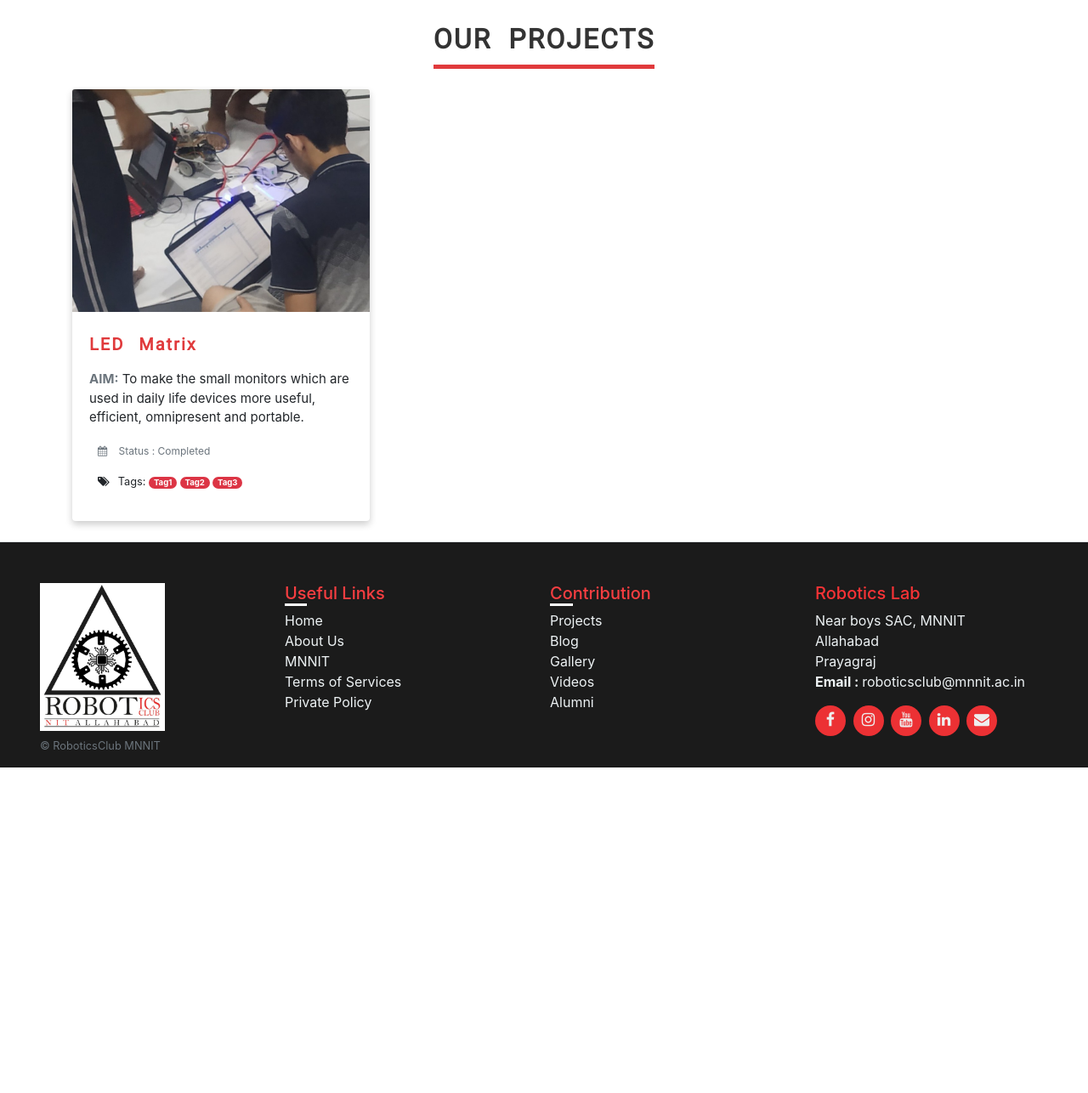
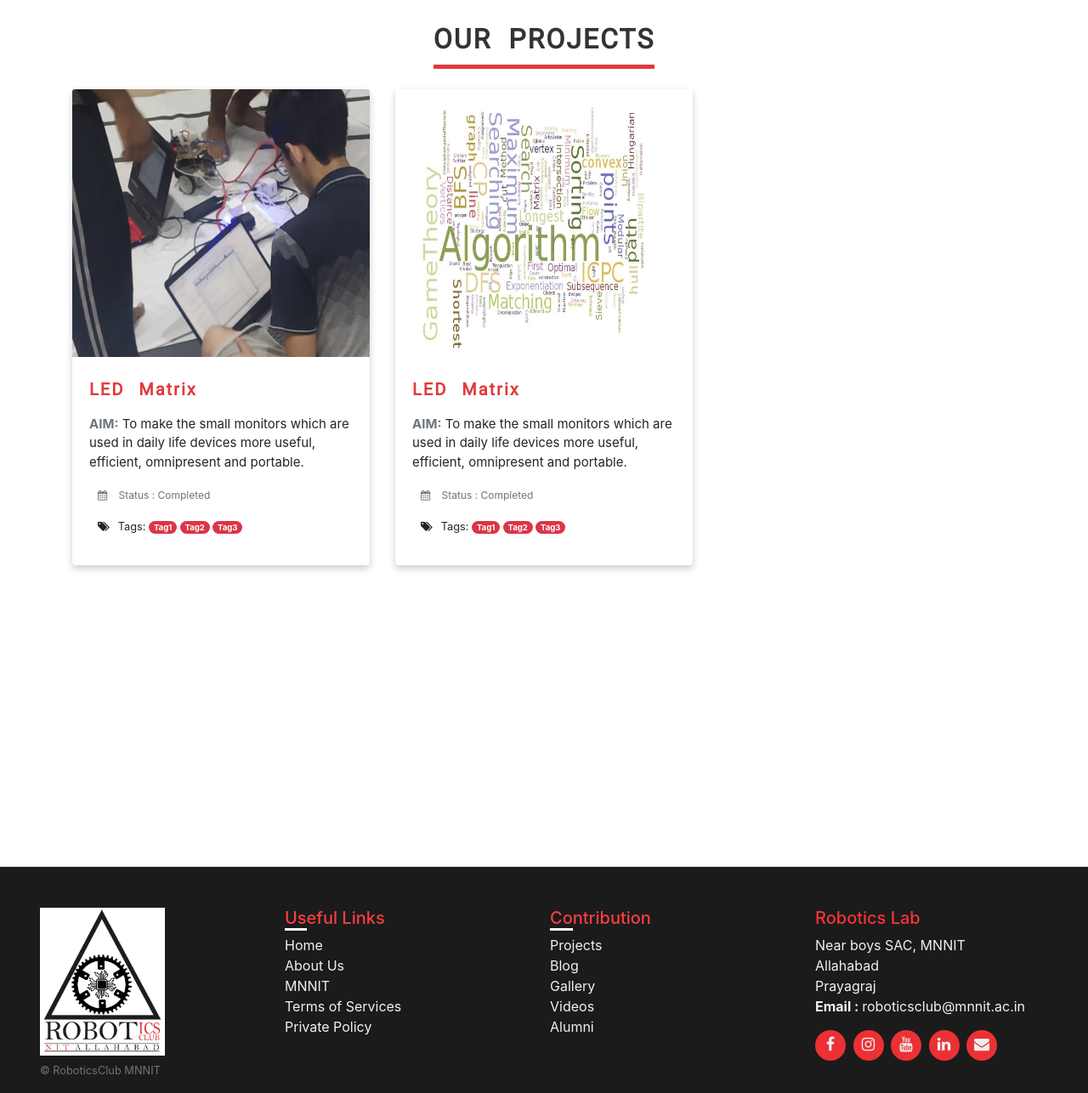
Before and after one commit to MNNIT-Robotics-Club-Official/Robotics_Club_Website, a Django app: page /projects/ in a window 1280 px wide. Shown: the part 76-1362 px from the top of the page at 85% size. Before the commit the page ends 979 px from the top, so only its background shows below. Run offline with Django 3.2, Linux system fonts and the light colour scheme; some libraries are stand-ins or nearby versions.

Commit message:
images resized

```diff
--- a/project/templates/project/projects.html
+++ b/project/templates/project/projects.html
@@ -51,6 +51,33 @@ Projects
                 </a>
             </div>
 
+            <div class="col-md-4">
+                <a href="/projects/details">
+                <div class="card">
+                    <div class="card-image">
+                        <img class="card-img-top" src="{% static 'img/code2.jpg'%}" alt="">
+                    </div>
+                    <div class="card-body">
+                        <h5 class="card-title">LED Matrix</h5>
+                        <p class="card-text">
+                          <b class="text-muted">AIM:</b>
+                          To make the small monitors which are used in daily life devices more useful, efficient, omnipresent and portable.
+                        </p>
+                        <p class="card-text">
+                            <small class="text-muted">
+                                <i class="fa fa-calendar"></i> Status : Completed</p>
+                                <p><i class="fa fa-tags"></i>Tags:
+                                    <a href="#" class="badge badge-pill badge-danger">Tag1</a>
+                                    <a href="#" class="badge badge-pill badge-danger">Tag2</a>
+                                    <a href="#" class="badge badge-pill badge-danger">Tag3</a>
+                                </p>
+                            </small>
+                        </p>
+                    </div>
+                </div>
+                </a>
+            </div>
+
             <!--end for-->
             {#{% endfor %}#}
         </div>
--- a/static/css/project.css
+++ b/static/css/project.css
@@ -74,15 +74,19 @@
 .card {
   box-shadow: 0 4px 8px 0 rgba(0, 0, 0, 0.2);
   border: none;
+  margin-bottom: 330px;
 }
 
 .card-image{
   overflow: hidden;
   z-index: 9;
-  max-width: 100%;
+  width: 350px;
+  height: 315px;
 }
 
 .card img{
+  width: 100%;
+  height: 100%;
   transition: all ease-in-out 0.3s;
 }
 
```
Also changed, not shown: static/css/blog.css (+12 -8 lines), static/css/gallery.css (added, +101 -0 lines), static/css/style.css (+0 -101 lines), templates/gallery.html (+6 -2 lines).
